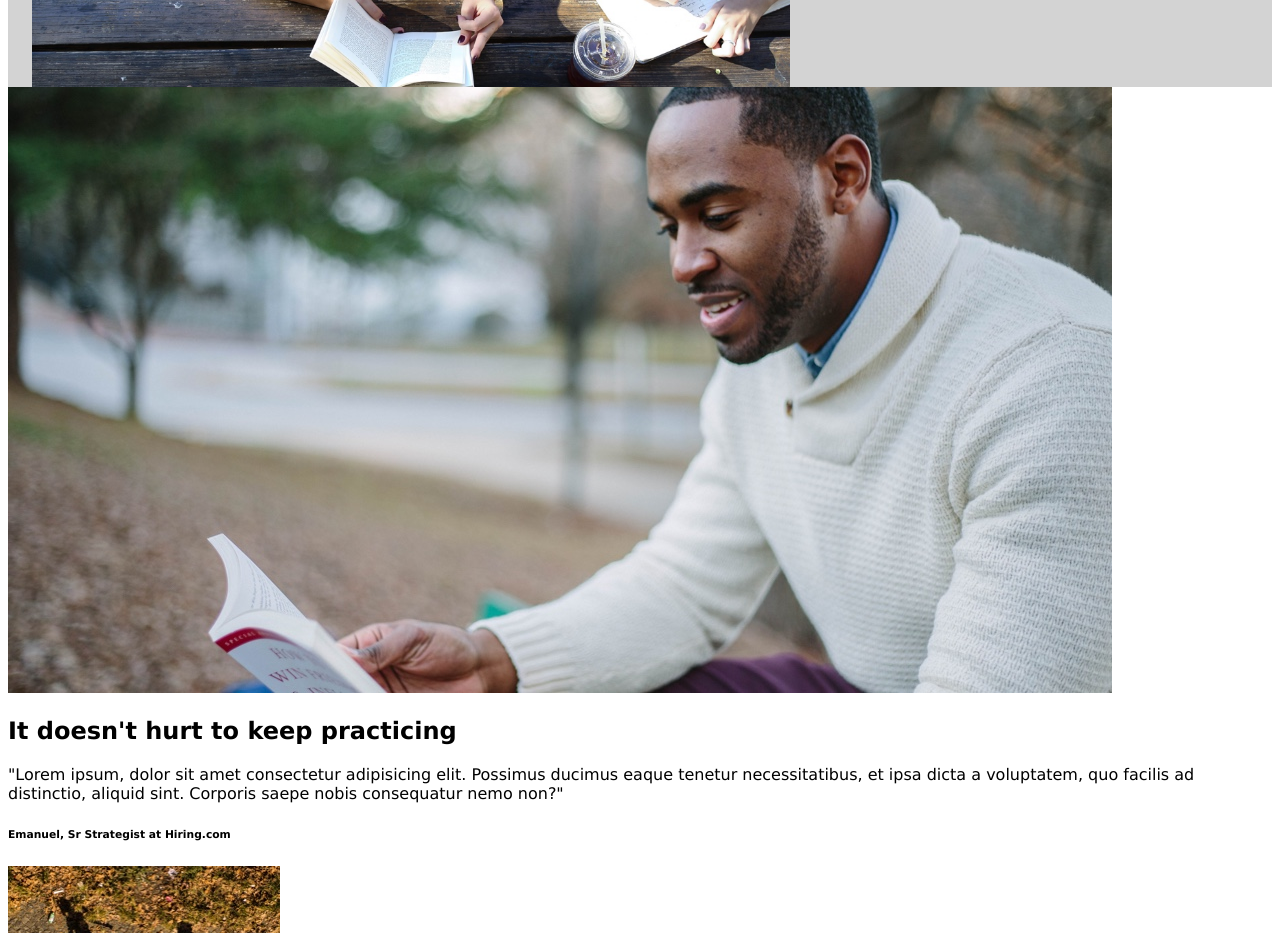
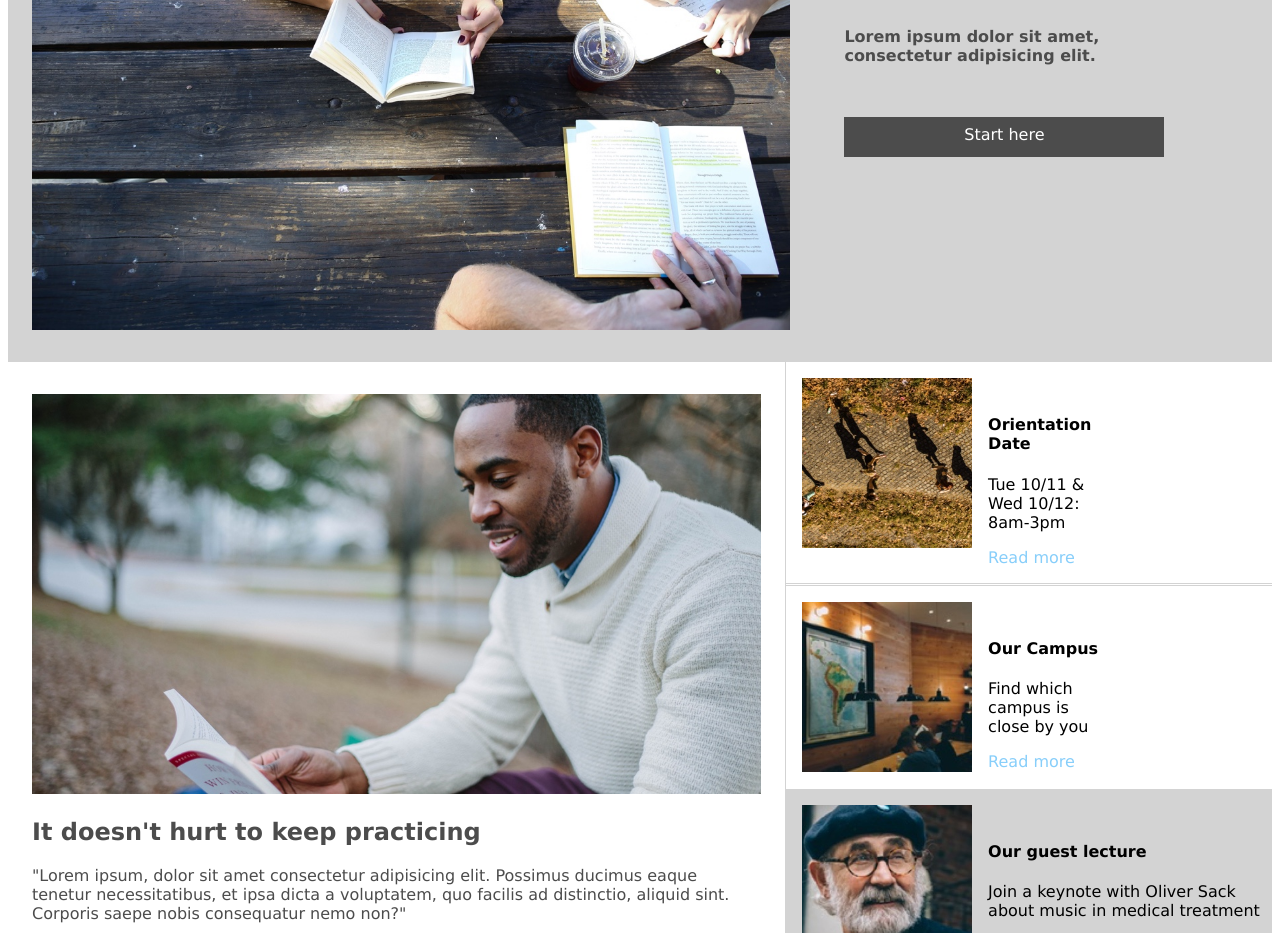
Before and after one commit to themikelopez/colmar-academy, a plain HTML site: page index.html in a window 1280 px wide. Shown: the part 331-1264 px from the top of the page. Drawn offline with Linux system fonts and the light colour scheme.

Commit message:
Add CSS Information Section

```diff
--- a/index.html
+++ b/index.html
@@ -30,7 +30,7 @@
             </div>
             <div class="banner-text">
                 <h1>Learn something new everyday</h1>
-                <h4>Lorem ipsum dolor sit amet consectetur adipisicing elit.</h4>
+                <h4>Lorem ipsum dolor sit amet, consectetur adipisicing elit.</h4>
                 <a href="#">Start here</a>
             </div>
         </div>
@@ -47,21 +47,27 @@
             <div class="information-side">
                 <div class="side-info1">
                     <img class="info-side-img" src="resources/images/information-orientation.jpg" alt="students walking">
+                    <div class="side-info-text">
                         <h4>Orientation Date</h4>
                         <p>Tue 10/11 & Wed 10/12: 8am-3pm</p>
-                    <p><a href="#">Read more</a></p>
+                        <p></p><a href="#">Read more</a></p>
+                    </div>
                 </div>
                 <div class="side-info2">
                     <img class="info-side-img" src="resources/images/information-campus.jpg" alt="classroom setting">
+                    <div class="side-info-text">
                         <h4>Our Campus</h4>
                         <p>Find which campus is close by you</p>
                         <p><a href="#">Read more</a></p>
                     </div>
+                </div>
                 <div class="side-info3">
                     <img class="info-side-img" src="resources/images/information-guest-lecture.jpg" alt="Oliver Sack photo">
+                    <div class="side-info-text"></div>
                         <h4>Our guest lecture</h4>
                         <p>Join a keynote with Oliver Sack about music in medical treatment</p>
                         <p><a href="#">Read more</a></p>
+                    </div>
                 </div>
             </div>
         </div>
--- a/resources/css/style.css
+++ b/resources/css/style.css
@@ -54,24 +54,30 @@ body {
 .banner {
     display: inline-block;
     flex-direction: ;
-    height: 350px;
+    height: 100%;
     width: 100%;
     background-color: lightgrey;
-
-
 }
 
 .banner img {
-    margin: 32px 24px;
+    margin: 32px 24px 32px 24px;
     width: 60%;
     float: left;
 }
 
 .banner-text {
     color: #4c4c4c;
+    width: 320px;
+    height: 300px;
     display: flex;
     flex-direction: column;
-    text-align: center;
+    text-align: left;
+    margin: 150px 120px;
+    padding-left: 30px;
+}
+
+.banner-text h4 {
+    font-weight: 600;
 }
 
 .banner a {
@@ -82,7 +88,78 @@ body {
     display: inline-block;
     text-align: center;
     height: 32px;
-    width: 200px;
+    width: 320px;
     margin: auto;
     padding-top: 8px;
 }
+
+.information {
+    display: inline-flex;
+}
+
+.information-main {
+    margin: 32px 24px 32px 24px;
+    color: #4c4c4c;
+    width: 60%;
+}
+
+.information-main h6 {
+    margin-top: 50px;
+}
+
+.info-main-img {
+    width: 100%;
+}
+
+.information-side {
+    display: inline-flex;
+    flex-direction: column;
+    width: 40%;
+    height: auto;
+    border-left: solid lightgray 1px;
+
+}
+
+.info-side-img {
+    height: auto;
+    width: 35%;
+    margin: 16px;
+    float: left;
+}
+
+.side-info-text {
+    width: 65%;
+    padding-top: 32px;
+    padding-bottom: px;
+}
+
+.side-info-text a {
+    text-decoration: none;
+    color: lightskyblue;
+}
+
+.side-info-text a: visited {
+    color: lightskyblue;
+}
+
+.side-info1,
+.side-info2,
+.side-info3 {
+    float: right;
+    margin-top: 0.5px;
+    margin-bottom: 0.5px;
+
+}
+
+.side-info1 {
+    border-bottom: solid lightgray 1px;
+}
+
+.side-info2 {
+    border-top: solid lightgray 1px;
+    border-bottom: none;
+}
+
+.side-info3 {
+    background-color: lightgray;
+}
```
Lines whose indentation alone changed are shown as unchanged.
